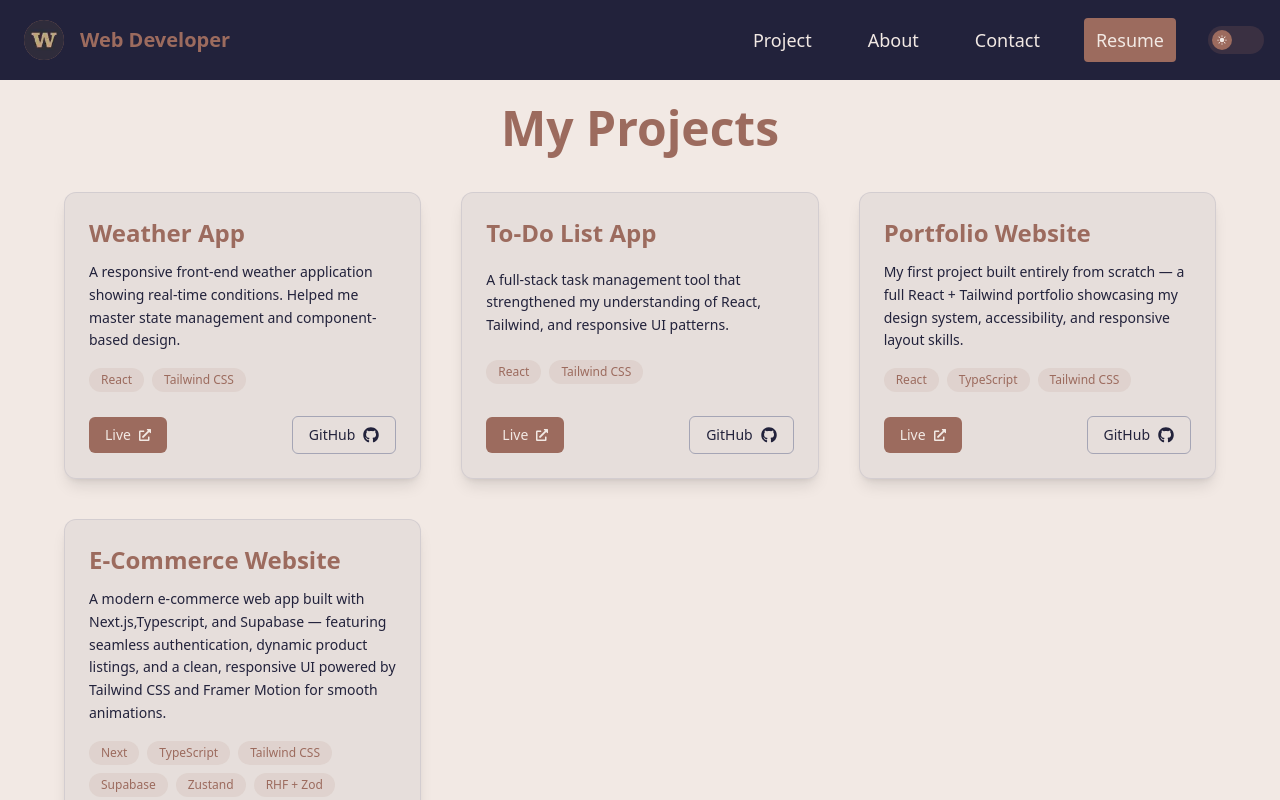
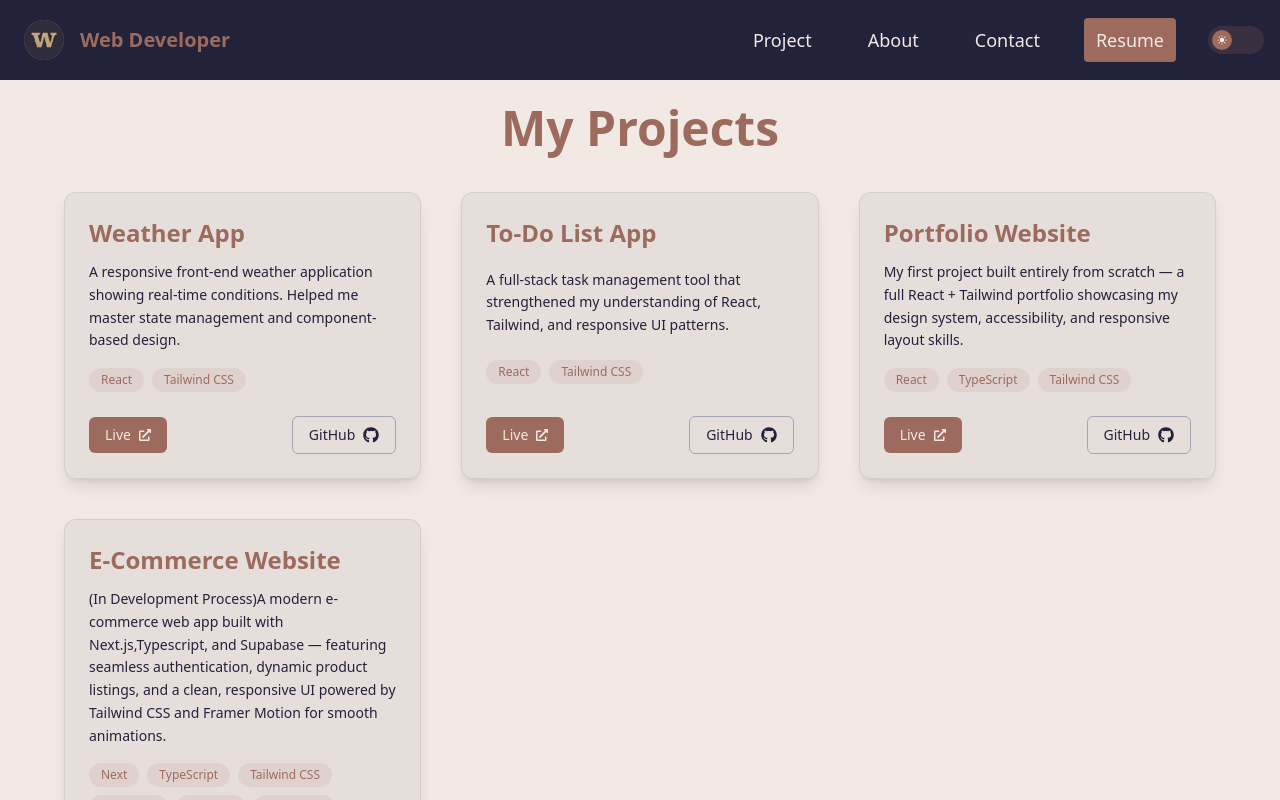
Before and after one commit to Keymoye/my-portfolio, a React (Vite) app: page /project in a window 1280 px wide. Shown: the top 800 px of the page. Built offline with nearby package versions, Linux system fonts and the light colour scheme.

Commit message:
enphasizing that the e-commerce is in development mode

```diff
--- a/src/pages/project.tsx
+++ b/src/pages/project.tsx
@@ -33,7 +33,7 @@ export default function Projects() {
      {
       title: "E-Commerce Website",
       description:
-        "A modern e-commerce web app built with Next.js,Typescript, and Supabase — featuring seamless authentication, dynamic product listings, and a clean, responsive UI powered by Tailwind CSS and Framer Motion for smooth animations.",
+        "(In Development Process)A modern e-commerce web app built with Next.js,Typescript, and Supabase — featuring seamless authentication, dynamic product listings, and a clean, responsive UI powered by Tailwind CSS and Framer Motion for smooth animations.",
       tech: ["Next", "TypeScript", "Tailwind CSS","Supabase","Zustand","RHF + Zod","Framer Motion"],
       live: "https://e-commerce-keystore.vercel.app",
       github: "https://github.com/Keymoye/e-commerce",
```
